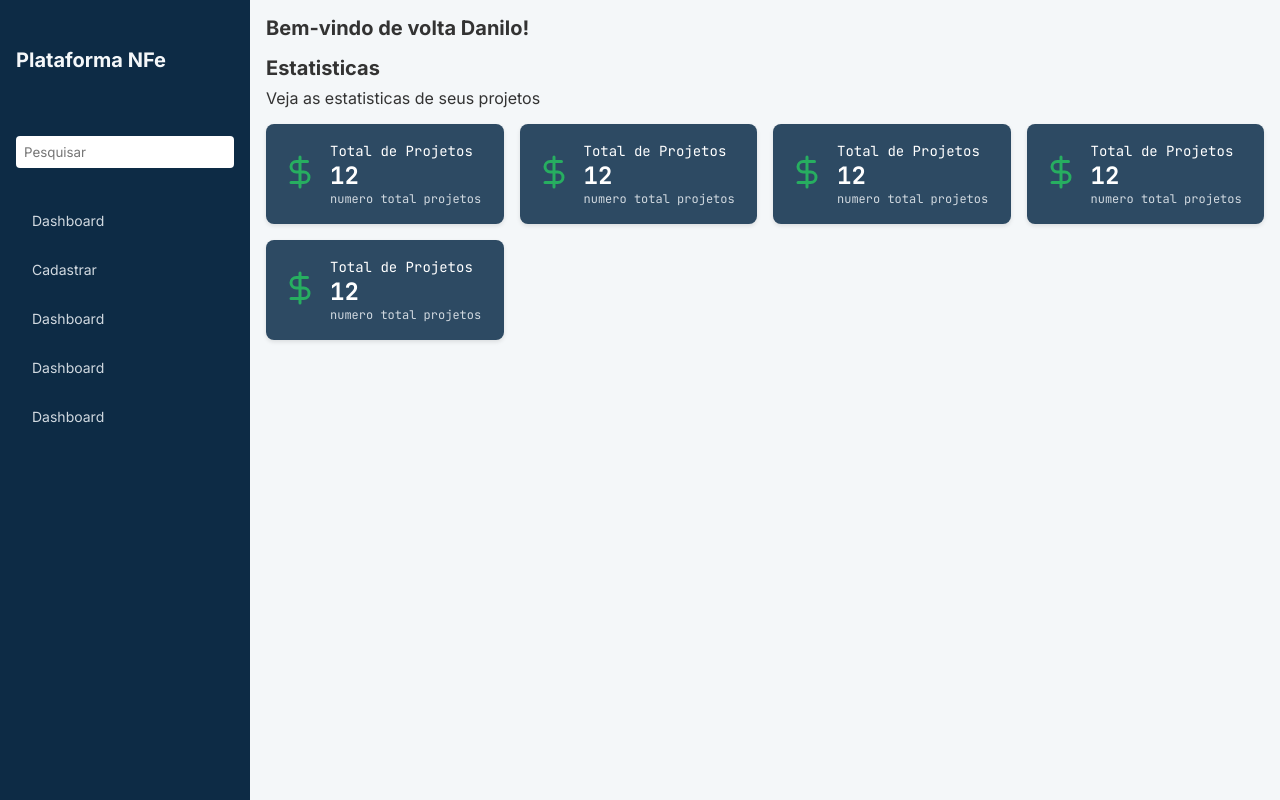
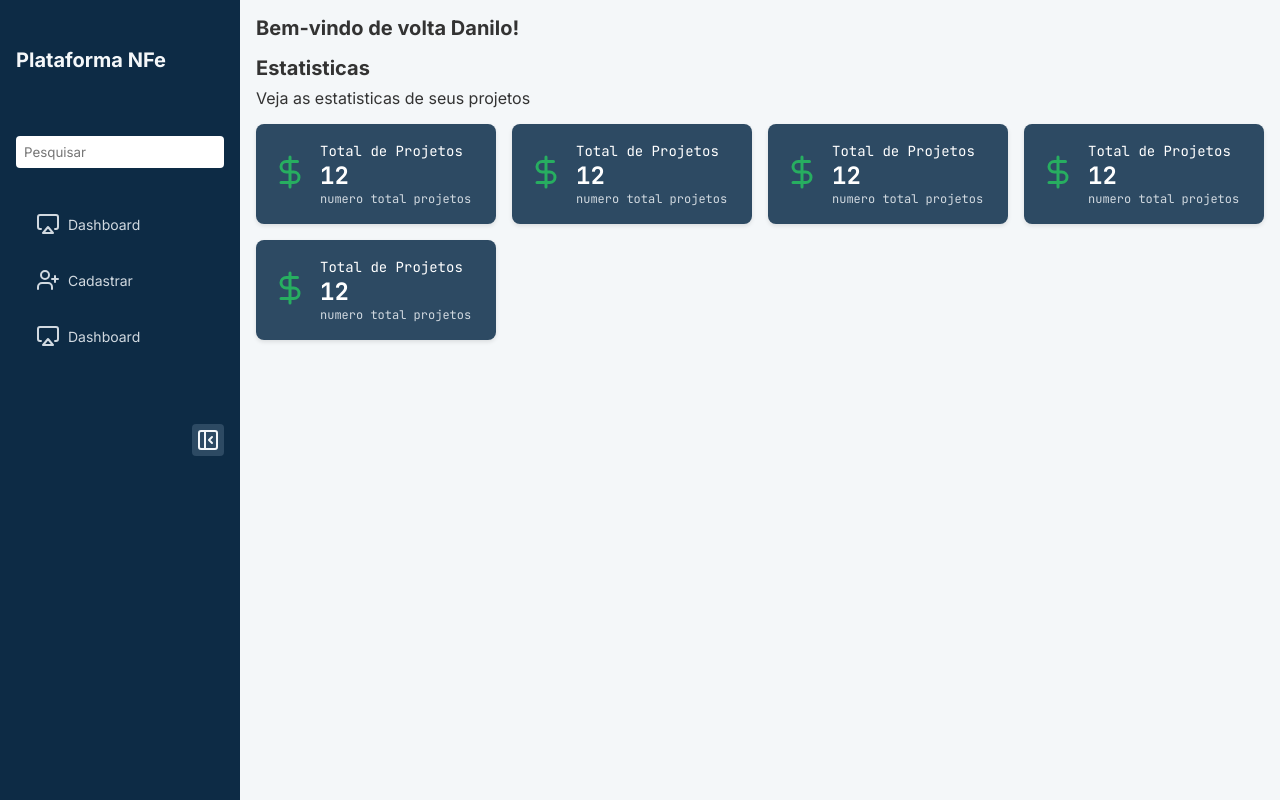
Before and after one commit to Danilo302/Project-NFe, a React (Vite) app: page / in a window 1280 px wide. Built offline with nearby package versions, Linux system fonts and the light colour scheme.

Commit message:
Refactor SideBar component: enhance layout with icons, add close button functionality, and improve styles for better user experience

```diff
--- a/src/Containers/SideBar/index.tsx
+++ b/src/Containers/SideBar/index.tsx
@@ -1,35 +1,76 @@
-import { SideBarContainer } from "./styles"
+import { BtnClose, SideBarContainer, SideBarContainerClosed } from "./styles"
 import { Link } from "react-router-dom"
 
+import { useState } from "react"
+import { Airplay, PanelLeftClose, PanelLeftOpen, UserPlus } from "lucide-react";
+
 const SideBar = () => {
+    const [isOpenSideBar, setIsOpenSideBar] = useState(true);
+
     return (
-        <SideBarContainer>
-            <div>
-                <h1 className="big-font">
-                    Plataforma NFe
-                </h1>
-            </div>
-            <div>
+        <>
+            {isOpenSideBar ? (
+                <SideBarContainer>
+                <div>
+            <h1 className="big-font">
+                Plataforma NFe
+            </h1>
+        </div><div>
                 <input type="text" placeholder="Pesquisar" />
-            </div>
-            <ul className="small-font">
+            </div><ul className="small-font">
                 <li>
-                    <Link to="/">Dashboard</Link>
+                    <Link to="/">
+                        <Airplay />
+                        Dashboard
+                    </Link>
                 </li>
                 <li>
-                    <Link to="/Cadastrar">Cadastrar</Link>
+                    <Link to="/Cadastrar">
+                        <UserPlus />
+                        Cadastrar
+                    </Link>
                 </li>
                 <li>
-                    <a href="">Dashboard</a>
+
+                    <a href="">
+                        <Airplay />
+                        Dashboard
+                    </a>
+                </li>
+            </ul>
+            <BtnClose>
+                <a onClick={() => setIsOpenSideBar(false)}><PanelLeftClose /></a>
+            </BtnClose>
+                </ SideBarContainer>
+            ) : (
+                <SideBarContainerClosed>
+                <ul className="small-font">
+                <li>
+                    <Link to="/">
+                    <Airplay />
+                    </Link>
                 </li>
                 <li>
-                    <a href="">Dashboard</a>
+                    <Link to="/Cadastrar">
+                    <UserPlus />
+                    </Link>
                 </li>
                 <li>
-                    <a href="">Dashboard</a>
+
+                    <a href="">
+                        <Airplay />
+                    </a>
                 </li>
             </ul>
-        </SideBarContainer>
+
+                <BtnClose>
+                    <a onClick={() => setIsOpenSideBar(true)}>
+                        <PanelLeftOpen />
+                    </a>
+                </BtnClose>
+                </ SideBarContainerClosed>
+            )}
+        </>
     )
 }
 
--- a/src/Containers/SideBar/styles.ts
+++ b/src/Containers/SideBar/styles.ts
@@ -28,10 +28,13 @@ export const SideBarContainer = styled.aside`
 
         li {
             a {
-                display: block;
+                display: flex;
+                align-items: center;
+                gap: 8px;
                 padding: 12px 16px;
                 color: ${Colors.enfasis};
                 border-radius: 4px;
+                border-left: 4px solid transparent;
                 transition: background-color 0.3s;
 
                 &:hover {
@@ -43,3 +46,42 @@ export const SideBarContainer = styled.aside`
         }
     }
 `
+export const BtnClose = styled.div`
+    display: flex;
+    align-items: center;
+    justify-content: right;
+    cursor: pointer;
+
+    a {
+        width: 32px;
+        height: 32px;
+        display: flex;
+        align-items: center;
+        justify-content: center;
+        border-radius: 4px;
+        background-color: ${Colors.backgroundSecondary};
+        :hover {
+            color: ${Colors.secondary};
+
+        }
+    }
+`
+
+export const SideBarContainerClosed = styled(SideBarContainer)`
+    width: 80px;
+    padding-top: 32px;
+
+    ul {
+        align-items: center;
+        li {
+            a {
+                justify-content: center;
+                gap: 0;
+            }
+        }
+    }
+
+    ${BtnClose} {
+        justify-content: center;
+    }
+`
--- a/src/styles/index.ts
+++ b/src/styles/index.ts
@@ -42,8 +42,9 @@ export const Colors = {
 
 export const Container = styled.div`
     display: grid;
-    grid-template-columns: 250px 1fr;
+    grid-template-columns: auto 1fr;
     height: 100vh;
+    transition: all 0.3s ease;
 `
 
 
```
